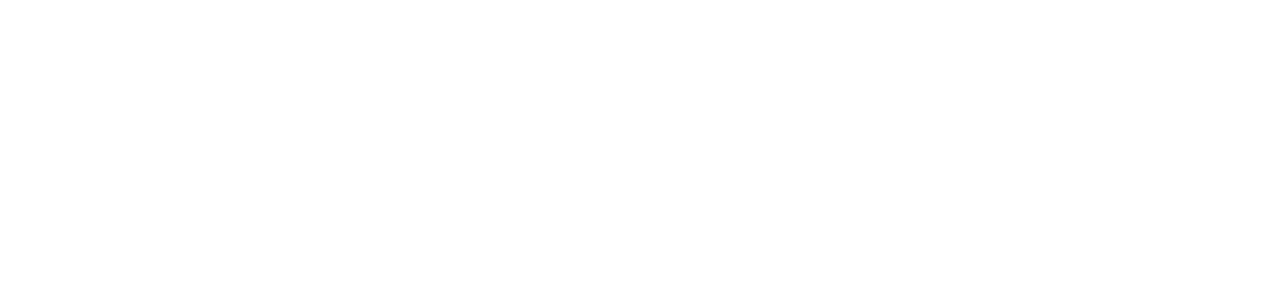
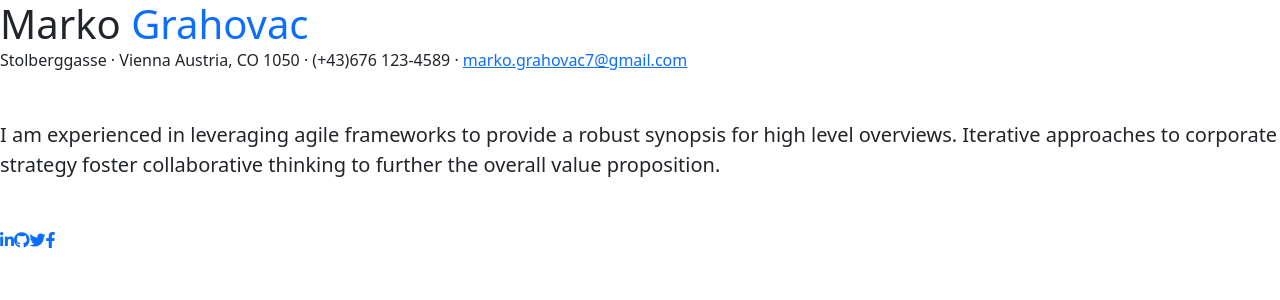
Before and after one commit to codefactorygit/FE12-Team4, an Angular app in the folder PhotographyWebsite/: page /bio-about in a window 1280 px wide. Before the commit this address led to /. Shown: the top 300 px of the page. Built offline with nearby package versions, Linux system fonts and the light colour scheme.

Commit message:
Routing Paths added

```diff
--- a/PhotographyWebsite/src/app/app-routing.module.ts
+++ b/PhotographyWebsite/src/app/app-routing.module.ts
@@ -1,7 +1,12 @@
 import { NgModule } from '@angular/core';
 import { RouterModule, Routes } from '@angular/router';
+import { BioAboutComponent } from './bio-about/bio-about.component';
+import { PortfolioComponent } from './portfolio/portfolio.component';
 
-const routes: Routes = [];
+const routes: Routes = [
+  {path:"portfolio", component:PortfolioComponent},
+  {path:"bio-about", component:BioAboutComponent},
+];
 
 @NgModule({
   imports: [RouterModule.forRoot(routes)],
--- a/PhotographyWebsite/src/app/bio-about/bio-about.component.html
+++ b/PhotographyWebsite/src/app/bio-about/bio-about.component.html
@@ -1 +1,20 @@
-<p>bio-about works!</p>
+<div class="container-fluid p-0">
+    <!-- About-->
+    <section class="resume-section" id="about">
+        <div class="resume-section-content">
+            <h1 class="mb-0">
+                Marko
+                <span class="text-primary">Grahovac</span>
+            </h1>
+            <div class="subheading mb-5">
+                Stolberggasse · Vienna Austria, CO 1050 · (+43)676 123-4589 ·
+                <a href="mailto:name@email.com">marko.grahovac7@gmail.com</a>
+            </div>
+            <p class="lead mb-5">I am experienced in leveraging agile frameworks to provide a robust synopsis for high level overviews. Iterative approaches to corporate strategy foster collaborative thinking to further the overall value proposition.</p>
+            <div class="social-icons">
+                <a class="social-icon" href="#"><i class="fab fa-linkedin-in"></i></a>
+                <a class="social-icon" href="#"><i class="fab fa-github"></i></a>
+                <a class="social-icon" href="#"><i class="fab fa-twitter"></i></a>
+                <a class="social-icon" href="#"><i class="fab fa-facebook-f"></i></a>
+            </div>
+        </div>
--- a/PhotographyWebsite/src/app/bio-about/bio-about.component.ts
+++ b/PhotographyWebsite/src/app/bio-about/bio-about.component.ts
@@ -1,7 +1,7 @@
 import { Component, OnInit } from '@angular/core';
 
 @Component({
-  selector: 'app-bio-about',
+  selector: 'bio-about',
   templateUrl: './bio-about.component.html',
   styleUrls: ['./bio-about.component.css']
 })
--- a/PhotographyWebsite/src/app/portfolio/portfolio.component.html
+++ b/PhotographyWebsite/src/app/portfolio/portfolio.component.html
@@ -1 +1,61 @@
-<p>portfolio works!</p>
+<!-- Portfolio-->
+<div id="portfolio">
+    <div class="container-fluid p-0">
+        <div class="row no-gutters">
+            <div class="col-lg-4 col-sm-6">
+                <a class="portfolio-box" href="assets/img/portfolio/fullsize/1.jpg">
+                    <img class="img-fluid" src="assets/img/portfolio/thumbnails/1.jpg" alt="" />
+                    <div class="portfolio-box-caption">
+                        <div class="project-category text-white-50">Category</div>
+                        <div class="project-name">Project Name</div>
+                    </div>
+                </a>
+            </div>
+            <div class="col-lg-4 col-sm-6">
+                <a class="portfolio-box" href="assets/img/portfolio/fullsize/2.jpg">
+                    <img class="img-fluid" src="assets/img/portfolio/thumbnails/2.jpg" alt="" />
+                    <div class="portfolio-box-caption">
+                        <div class="project-category text-white-50">Category</div>
+                        <div class="project-name">Project Name</div>
+                    </div>
+                </a>
+            </div>
+            <div class="col-lg-4 col-sm-6">
+                <a class="portfolio-box" href="assets/img/portfolio/fullsize/3.jpg">
+                    <img class="img-fluid" src="assets/img/portfolio/thumbnails/3.jpg" alt="" />
+                    <div class="portfolio-box-caption">
+                        <div class="project-category text-white-50">Category</div>
+                        <div class="project-name">Project Name</div>
+                    </div>
+                </a>
+            </div>
+            <div class="col-lg-4 col-sm-6">
+                <a class="portfolio-box" href="assets/img/portfolio/fullsize/4.jpg">
+                    <img class="img-fluid" src="assets/img/portfolio/thumbnails/4.jpg" alt="" />
+                    <div class="portfolio-box-caption">
+                        <div class="project-category text-white-50">Category</div>
+                        <div class="project-name">Project Name</div>
+                    </div>
+                </a>
+            </div>
+            <div class="col-lg-4 col-sm-6">
+                <a class="portfolio-box" href="assets/img/portfolio/fullsize/5.jpg">
+                    <img class="img-fluid" src="assets/img/portfolio/thumbnails/5.jpg" alt="" />
+                    <div class="portfolio-box-caption">
+                        <div class="project-category text-white-50">Category</div>
+                        <div class="project-name">Project Name</div>
+                    </div>
+                </a>
+            </div>
+            <div class="col-lg-4 col-sm-6">
+                <a class="portfolio-box" href="assets/img/portfolio/fullsize/6.jpg">
+                    <img class="img-fluid" src="assets/img/portfolio/thumbnails/6.jpg" alt="" />
+                    <div class="portfolio-box-caption p-3">
+                        <div class="project-category text-white-50">Category</div>
+                        <div class="project-name">Project Name</div>
+                    </div>
+                </a>
+            </div>
+        </div>
+    </div>
+</div>
--- a/PhotographyWebsite/src/app/portfolio/portfolio.component.ts
+++ b/PhotographyWebsite/src/app/portfolio/portfolio.component.ts
@@ -1,7 +1,7 @@
 import { Component, OnInit } from '@angular/core';
 
 @Component({
-  selector: 'app-portfolio',
+  selector: 'portfolio',
   templateUrl: './portfolio.component.html',
   styleUrls: ['./portfolio.component.css']
 })
```
